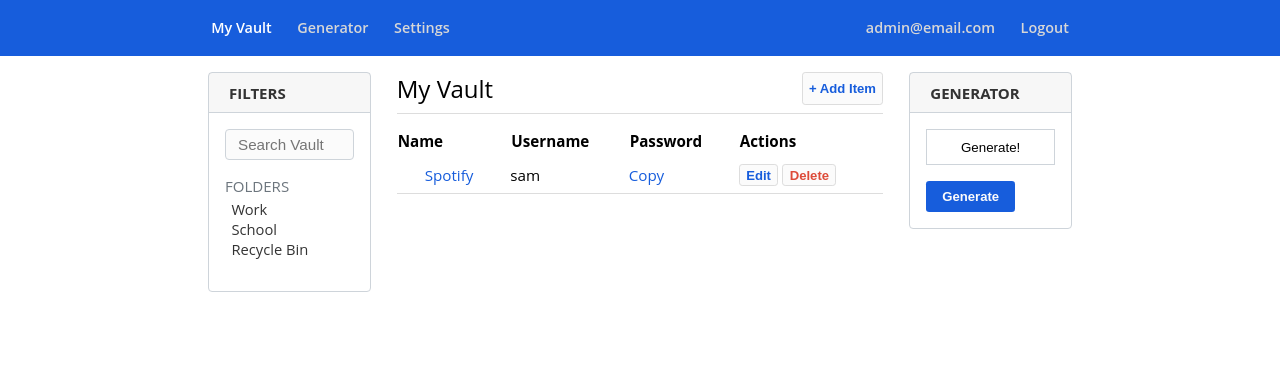
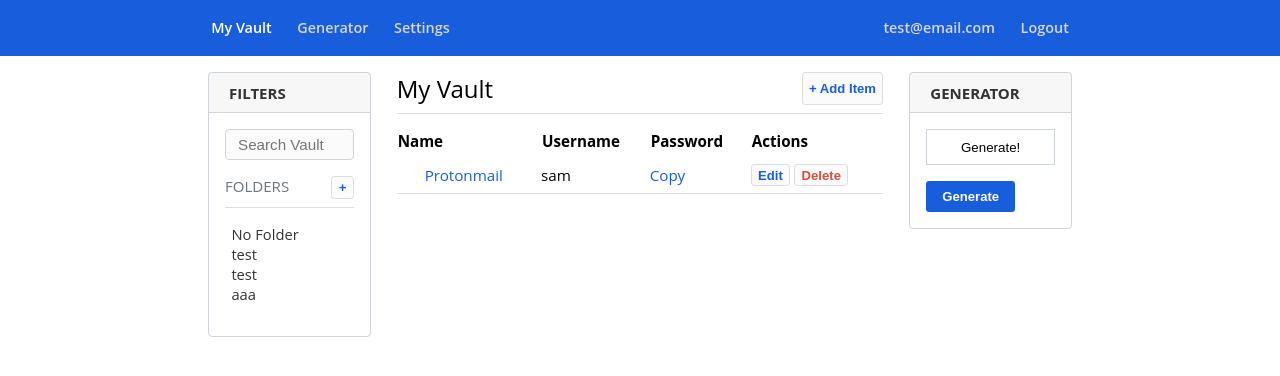
Before and after one commit to ikoide/django-password-manager, a Django app: page / in a window 1280 px wide. Shown: the top 376 px of the page. Run offline with Django 4.2, Linux system fonts and the light colour scheme; a user stored in the database is signed in; data comes from the database, SQL or seed files in the repository; some libraries are stand-ins or nearby versions; some web fonts are replaced.

Commit message:
folders functionality minus delete folder func (next)

```diff
--- a/dpm/apps/accounts/models.py
+++ b/dpm/apps/accounts/models.py
@@ -1,4 +1,6 @@
 from django.db import models
+from django.db.models.signals import post_save
+from django.dispatch import receiver
 from django.contrib.auth.models import AbstractBaseUser, PermissionsMixin
 from django.contrib.auth import get_user_model
 from django.utils import timezone
@@ -15,3 +17,17 @@
     objects = BaseUserManager()
 
     USERNAME_FIELD = "email"
+
+class Folder(models.Model):
+    uid = models.AutoField(primary_key=True)
+    name = models.CharField(max_length=32, unique=True)
+
+    user = models.ForeignKey(User, on_delete=models.CASCADE, related_name="folders")
+
+    def __str__(self):
+        return f"{self.name}"
+
+@receiver(post_save, sender=User)
+def create_folder(sender, instance, created, **kwargs):
+    if created:
+        Folder.objects.create(name="No Folder", user=instance)
--- a/dpm/apps/passwords/forms.py
+++ b/dpm/apps/passwords/forms.py
@@ -2,13 +2,17 @@
 from django.forms import Textarea
 
 from apps.passwords.models import Entry
+from apps.accounts.models import Folder
 
 class EntryForm(forms.ModelForm):
     def __init__(self, *args, **kwargs):
+        self.user = kwargs.pop('user', None)
         super(EntryForm, self).__init__(*args, **kwargs)
         if self.instance:
             self.fields["notes"].initial = self.instance.notes
 
+        self.fields["folder"].queryset = self.user.folders.all()
+
     class Meta:
         model = Entry
-        fields = ("name", "username", "password", "uri", "notes")
+        fields = ("name", "username", "password", "uri", "notes", "folder")
--- a/dpm/apps/passwords/models.py
+++ b/dpm/apps/passwords/models.py
@@ -1,6 +1,8 @@
 from django.db import models
 from django.urls import reverse
 from django.contrib.auth import get_user_model
+
+from apps.accounts.models import Folder
 
 User = get_user_model()
 
@@ -12,7 +14,7 @@
     uri = models.CharField(max_length=128)
     notes = models.TextField()
 
-    folder = models.CharField(max_length=32)
+    folder = models.ForeignKey(Folder, on_delete=models.CASCADE, related_name="entries")
     user = models.ForeignKey(User, on_delete=models.CASCADE, related_name="entries")
 
     def get_absolute_url(self):
--- a/dpm/apps/passwords/templates/passwords/vault.html
+++ b/dpm/apps/passwords/templates/passwords/vault.html
@@ -10,15 +10,48 @@
             <div class="container-main">
                 <input class="fit-input" type="text" placeholder="Search Vault" />
                 <div class="folders">
-                    <h3>FOLDERS</h3>
+                    <div class="header">
+                        <h3>FOLDERS</h3>
+                        <button class="btn btn-open" modal-btn-id="add_folder">+</button>
+                    </div>
                     <ul>
-                        <li><a href="#">Work</a></li>
-                        <li><a href="#">School</a></li>
-                        <li><a href="#">Recycle Bin</a></li>
+                        {% for folder in user.folders.all %}
+                            <li><a href="{% url 'passwords:vault' %}?folder={{ folder.name }}">{{ folder.name }}</a></li>
+                        {% endfor %}
                     </ul>
                 </div>
+
             </div>
         </div>
+                <div class="overlay hidden" modal-id="add_folder">
+                    <section class="modal hidden" modal-id="add_folder" style="width: 20vw!important;">
+                        <div class="flex">
+                            <h3 class="bold">ADD FOLDER</h3>
+                            <button class="btn-close" modal-btn-id="add_folder">⨉</button>
+                        </div>
+                        <form method="POST" action="{% url 'passwords:new_folder' %}">
+                            {% csrf_token %}
+                            <div class="label-field">
+                                <div class="fit-input-wrapper">
+                                    <div class="fit-input-wrapper-inner">
+                                        <label>Name</label>
+                                    </div>
+                                </div>
+                            </div>
+                            <div class="field">
+                                <div class="fit-input-wrapper">
+                                    <div class="fit-input-wrapper-inner">
+                                        <input type="text" name="name" class="fit-input"/>
+                                    </div>
+                                </div>
+                            </div>
+                            <div>
+                                <button type="submit" class="btn btn-lg btn-pop">Save</button>
+                                <button class="btn btn-lg btn-alt">Cancel</button>
+                            </div>
+                        </form>
+                    </section>
+                </div>
     </div>
     <div class="col-7 vault-list">
         <div class="header">
@@ -51,12 +84,7 @@
                                 {% render_field form.name class+="fit-input" %}
                             </div>
                             <div class="fit-input-wrapper-inner">
-                                <select name="folders" class="fit-input">
-                                    <option value="no_folder">No Folder</option>
-                                    <option value="no_folder">School</option>
-                                    <option value="no_folder">Work</option>
-                                    <option value="no_folder">Recycle Bin</option>
-                                </select>
+                                {% render_field form.folder class+="fit-input" %}
                             </div>
                         </div>
                     </div>
--- a/dpm/apps/passwords/urls.py
+++ b/dpm/apps/passwords/urls.py
@@ -8,4 +8,5 @@
     path("entries/new", views.EntryCreateView.as_view(), name="new"),
     path("entries/<int:pk>/edit", views.EntryUpdateView.as_view(), name="edit"),
     path("entries/<int:pk>/delete/", views.EntryDeleteView.as_view(), name="delete"),
+    path("new_folder", views.FolderCreateView.as_view(), name="new_folder"),
 ]
--- a/dpm/apps/passwords/views.py
+++ b/dpm/apps/passwords/views.py
@@ -1,24 +1,43 @@
+from django.http import HttpResponseRedirect
 from django.urls import reverse_lazy
 from django.views import View
 from django.views.generic import CreateView, DeleteView, FormView, TemplateView, UpdateView
-from django.shortcuts import render
+from django.shortcuts import render, get_object_or_404
 from django.contrib import messages
+from django.shortcuts import redirect
 from django.contrib.auth.mixins import LoginRequiredMixin
 
 from apps.accounts.mixins import UserIsOwnerMixin
 from common.mixins import InvalidGetMixin
 from apps.passwords.models import Entry
+from apps.accounts.models import Folder
 from apps.passwords.forms import EntryForm
 
 class EntryView(LoginRequiredMixin, TemplateView):
     template_name = "passwords/vault.html"
     success_url = "passwords:vault"
 
+    def get(self, request, *args, **kwargs):
+        folder_name = request.GET.get("folder")
+
+        if folder_name:
+            try:
+                folder = Folder.objects.get(name=folder_name, user=request.user)
+                self.entries = request.user.entries.filter(folder=folder)
+            except Folder.DoesNotExist:
+                messages.warning(request, f"Folder '{folder_name}' does not exist.")
+                return redirect(self.success_url)
+
+        else:
+            self.entries = request.user.entries.all()
+
+        return super().get(request, *args, **kwargs)
+
     def get_context_data(self, **kwargs):
         context = super().get_context_data(**kwargs)
-        user = self.request.user
-        context["entries"] = user.entries.all()
-        context["form"] = EntryForm
+
+        context["entries"] = self.entries
+        context["form"] = EntryForm(user=self.request.user)
 
         return context
 
@@ -26,6 +45,11 @@
     model = Entry
     form_class = EntryForm
     success_url = reverse_lazy("passwords:vault")
+
+    def get_form_kwargs(self):
+        kwargs = super().get_form_kwargs()
+        kwargs["user"] = self.request.user
+        return kwargs
 
     def form_valid(self, form):
         self.object = form.save(commit=False)
@@ -39,6 +63,19 @@
     form_class = EntryForm
     success_url = reverse_lazy("passwords:vault")
 
+    def get_form_kwargs(self):
+        kwargs = super().get_form_kwargs()
+        kwargs["user"] = self.request.user
+        return kwargs
+
 class EntryDeleteView(InvalidGetMixin, UserIsOwnerMixin, DeleteView):
     model = Entry
     success_url = reverse_lazy("passwords:vault")
+
+class FolderCreateView(InvalidGetMixin, LoginRequiredMixin, View):
+    def post(self, request, *args, **kwargs):
+        folder_name = request.POST.get("name")
+        if folder_name:
+            Folder.objects.create(name=folder_name, user=request.user)
+
+        return HttpResponseRedirect(reverse_lazy("passwords:vault"))
```
Also changed, not shown: dpm/apps/accounts/migrations/0001_initial.py, dpm/apps/passwords/migrations/0001_initial.py, dpm/db.sqlite3, 1 other file.
